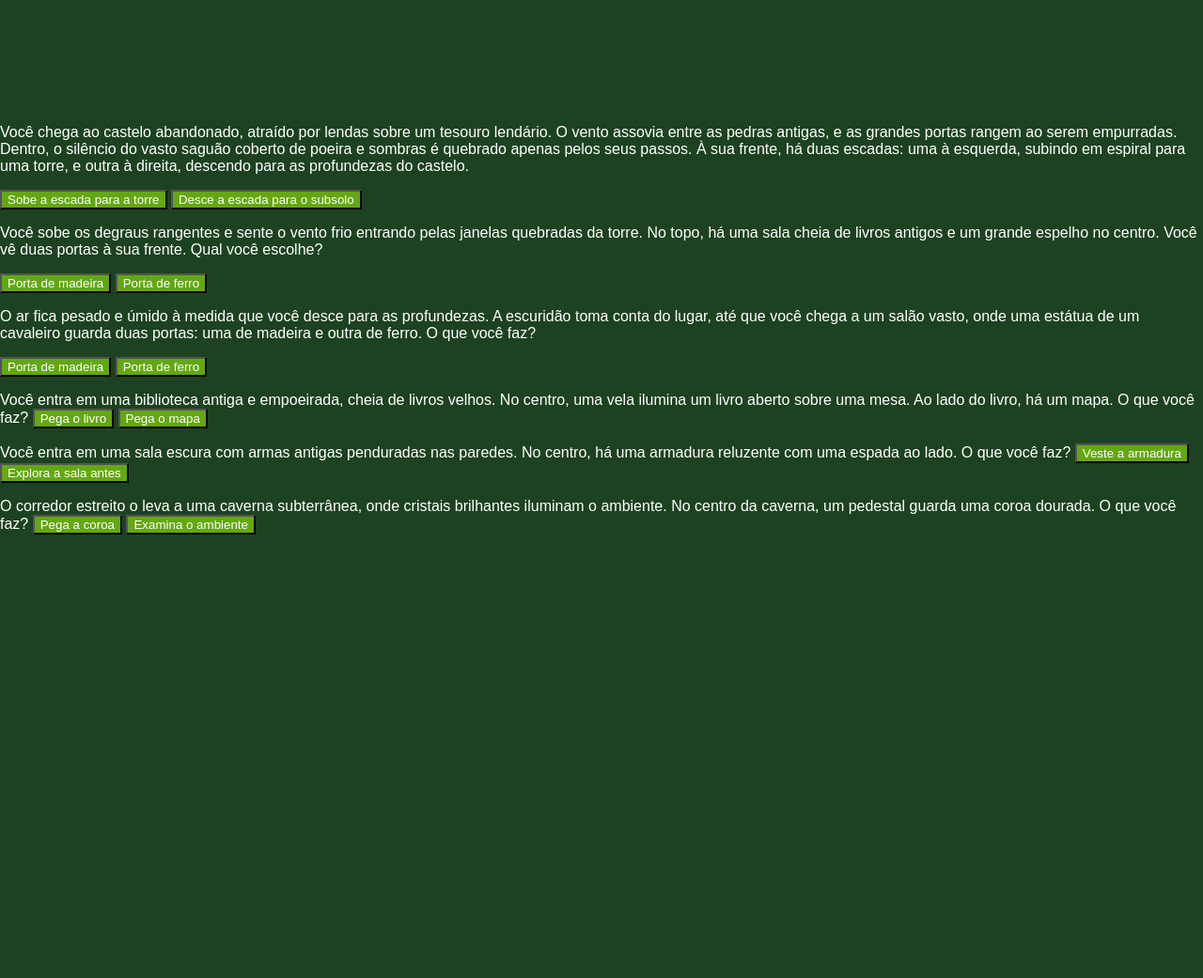
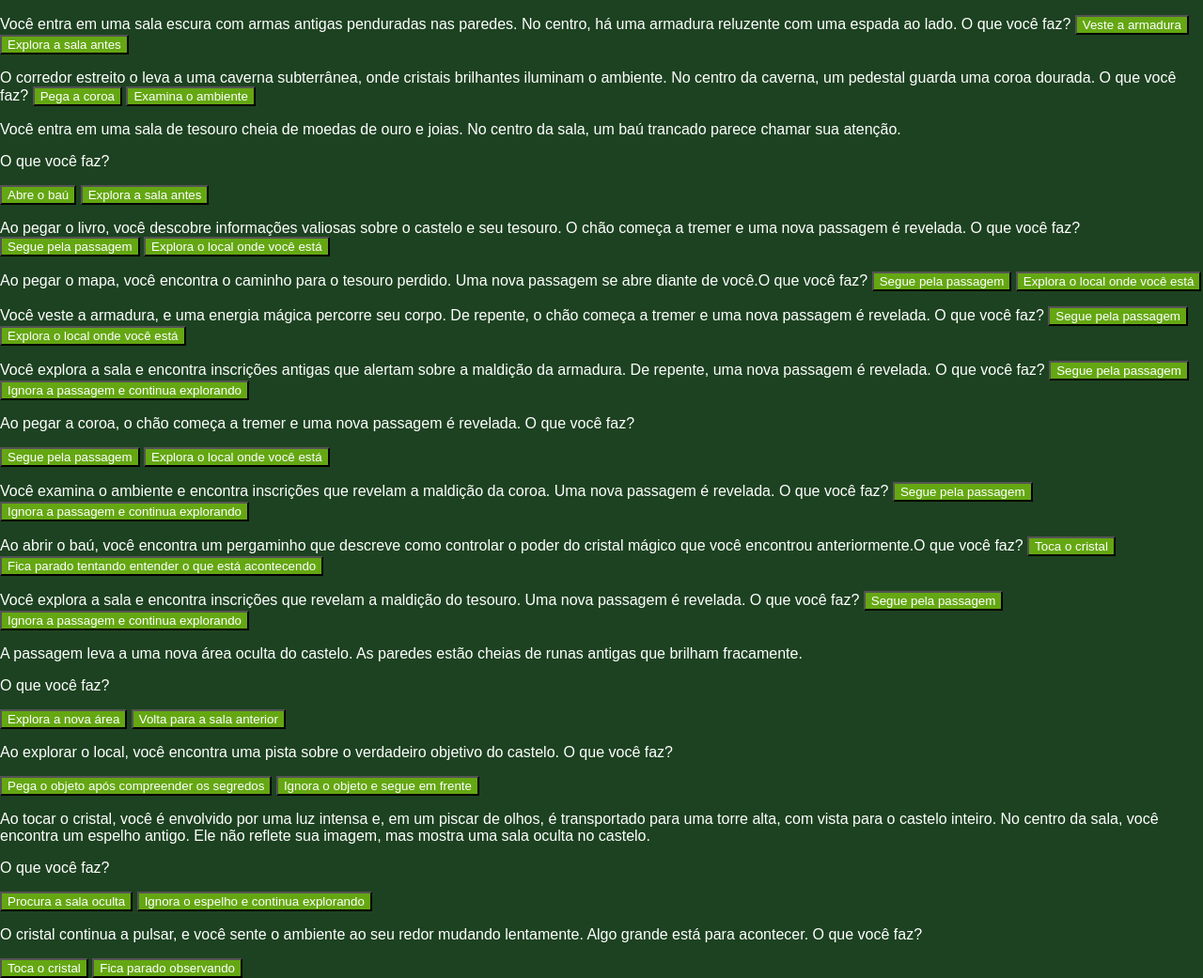
Before and after one commit to anawz12/aluraflix, a plain HTML site: page index.html in a window 1280 px wide. Shown: the whole page at 94% size. Before the commit the page ends 800 px from the top, so only its background shows below. Drawn offline with Linux system fonts and the light colour scheme; a web font is replaced by a local one.

Commit message:
Update index.html

```diff
--- a/index.html
+++ b/index.html
@@ -41,7 +41,81 @@
     <button class="btn-proximo" data-proximo="11">Pega a coroa</button>
     <button class="btn-proximo" data-proximo="12">Examina o ambiente</button>
 </div>
+    <div class="passo" id="passo-6">
+    <p>Você entra em uma sala de tesouro cheia de moedas de ouro e joias. No centro da sala, um baú trancado parece chamar sua atenção.</p>
+    <p>O que você faz?</p>
+    <button class="btn-proximo"  data-proximo="13">Abre o baú</button>
+    <button class="btn-proximo" data-proximo="14">Explora a sala antes</button>
+</div>
+     <div class="passo" id="passo-7">
+    <p>Ao pegar o livro, você descobre informações valiosas sobre o castelo e seu tesouro. O chão começa a tremer e uma nova passagem é revelada. O que você faz?
+    <button class="btn-proximo" data-proximo="15">Segue pela passagem</button>
+    <button class="btn-proximo" data-proximo="16">Explora o local onde você está</button>
+</div>
+    <div class="passo" id="passo-8">
+    <p>Ao pegar o mapa, você encontra o caminho para o tesouro perdido. Uma nova passagem se abre diante de você.O que você faz?
+    <button class="btn-proximo" data-proximo="17">Segue pela passagem</button>
+    <button class="btn-proximo" data-proximo="18">Explora o local onde você está</button>
+</div>
+   <div class="passo" id="passo-9">
+    <p>Você veste a armadura, e uma energia mágica percorre seu corpo. De repente, o chão começa a tremer e uma nova passagem é revelada. O que você faz?
+    <button class="btn-proximo" data-proximo="19">Segue pela passagem</button>
+    <button class="btn-proximo" data-proximo="20">Explora o local onde você está</button>
+</div>
 
+<div class="passo" id="passo-10">
+    <p>Você explora a sala e encontra inscrições antigas que alertam sobre a maldição da armadura. De repente, uma nova passagem é revelada. O que você faz?
+    <button class="btn-proximo" data-proximo="21">Segue pela passagem</button>
+    <button class="btn-proximo"  data-proximo="22">Ignora a passagem e continua explorando</button>
+</div>
+<div class="passo" id="passo-11">
+    <p>Ao pegar a coroa, o chão começa a tremer e uma nova passagem é revelada. O que você faz?</p>
+    <button class="btn-proximo" data-proximo="23">Segue pela passagem</button>
+    <button class="btn-proximo" data-proximo="24">Explora o local onde você está</button>
+</div>
+  <div class="passo" id="passo-12">
+    <p>Você examina o ambiente e encontra inscrições que revelam a maldição da coroa. Uma nova passagem é revelada. O que você faz?
+    <button class="btn-proximo" data-proximo="25">Segue pela passagem</button>
+    <button class="btn-proximo"  data-proximo="26">Ignora a passagem e continua explorando</button>
+</div>
+
+<div class="passo" id="passo-13">
+    <p>Ao abrir o baú, você encontra um pergaminho que descreve como controlar o poder do cristal mágico que você encontrou anteriormente.O que você faz?
+    <button class="btn-proximo" data-proximo="27">Toca o cristal</button>
+    <button class="btn-proximo" data-proximo="28">Fica parado tentando entender o que está acontecendo</button>
+</div>
+
+<div class="passo" id="passo-14">
+    <p>Você explora a sala e encontra inscrições que revelam a maldição do tesouro. Uma nova passagem é revelada. O que você faz?
+    <button class="btn-proximo" data-proximo="29">Segue pela passagem</button>
+    <button class="btn-proximo" data-proximo="30">Ignora a passagem e continua explorando</button>
+</div>
+
+<div class="passo" id="passo-15">
+    <p>A passagem leva a uma nova área oculta do castelo. As paredes estão cheias de runas antigas que brilham fracamente.</p>
+    <p>O que você faz?</p>
+    <button data-proximo="31">Explora a nova área</button>
+    <button data-proximo="32">Volta para a sala anterior</button>
+</div>
+
+<div class="passo" id="passo-16">
+    <p>Ao explorar o local, você encontra uma pista sobre o verdadeiro objetivo do castelo. O que você faz?</p>
+    <button data-proximo="33">Pega o objeto após compreender os segredos</button>
+    <button data-proximo="34">Ignora o objeto e segue em frente</button>
+</div>
+
+<div class="passo" id="passo-27">
+    <p>Ao tocar o cristal, você é envolvido por uma luz intensa e, em um piscar de olhos, é transportado para uma torre alta, com vista para o castelo inteiro. No centro da sala, você encontra um espelho antigo. Ele não reflete sua imagem, mas mostra uma sala oculta no castelo.</p>
+    <p>O que você faz?</p>
+    <button data-proximo="35">Procura a sala oculta</button>
+    <button data-proximo="36">Ignora o espelho e continua explorando</button>
+</div>
+
+<div class="passo" id="passo-28">
+    <p>O cristal continua a pulsar, e você sente o ambiente ao seu redor mudando lentamente. Algo grande está para acontecer. O que você faz?</p>
+    <button data-proximo="37">Toca o cristal</button>
+    <button data-proximo="38">Fica parado observando</button>
+</div>
 
 
 
```
